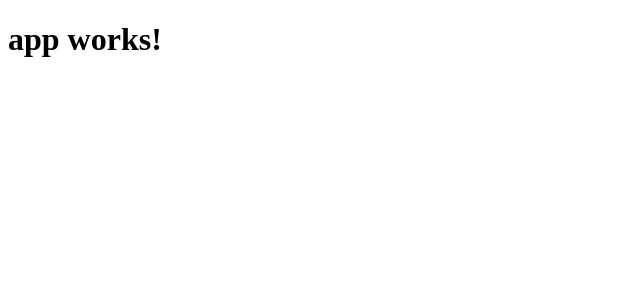
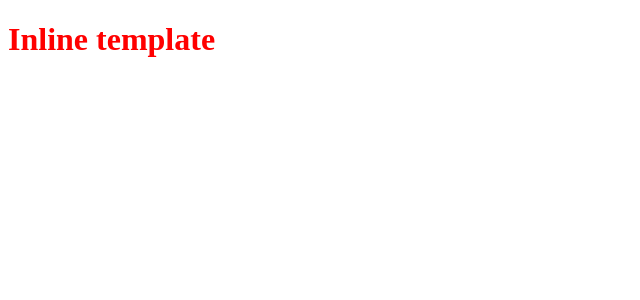
Before and after one commit to tobymurray/first-angular-app, an Angular app: page / in a window 1280 px wide. Shown: the top 300 px of the page, without its empty margins (0-640 px from the left). Built offline with nearby package versions, Linux system fonts and the light colour scheme.

Commit message:
Use inline HTML template and CSS

```diff
--- a/src/app/app.component.ts
+++ b/src/app/app.component.ts
@@ -2,8 +2,14 @@ import { Component } from '@angular/core';
 
 @Component({
   selector: 'app-root',
-  templateUrl: './app.component.html',
-  styleUrls: ['./app.component.css']
+  template: `
+      <h1>Inline template</h1>
+  `,
+  styles: [`
+    h1 {
+      color: red;
+    }
+  `]
 })
 export class AppComponent {
   title = 'app works!';
```
